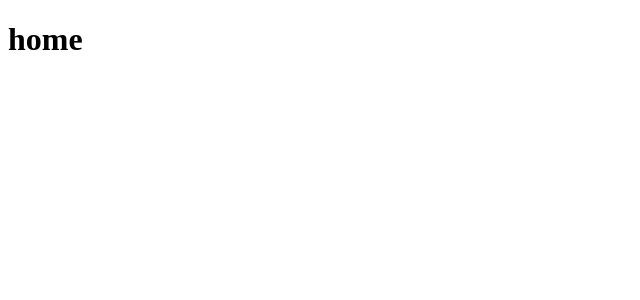
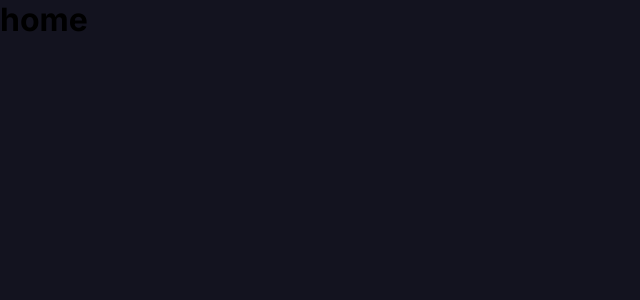
Before and after one commit to ltkbigdad/douglas_braz_portifolio, a React (Create React App) app: page / in a window 1280 px wide. Shown: the top 300 px of the page, without its empty margins (0-640 px from the left). Built offline with nearby package versions, Linux system fonts and the light colour scheme.

Commit message:
feat: criado o estilo global

```diff
--- a/public/index.html
+++ b/public/index.html
@@ -7,37 +7,23 @@
     <meta name="theme-color" content="#000000" />
     <meta
       name="description"
-      content="Web site created using create-react-app"
+      content="Portifólio"
     />
-    <link rel="apple-touch-icon" href="%PUBLIC_URL%/logo192.png" />
-    <!--
-      manifest.json provides metadata used when your web app is installed on a
-      user's mobile device or desktop. See https://developers.google.com/web/fundamentals/web-app-manifest/
-    -->
-    <link rel="manifest" href="%PUBLIC_URL%/manifest.json" />
-    <!--
-      Notice the use of %PUBLIC_URL% in the tags above.
-      It will be replaced with the URL of the `public` folder during the build.
-      Only files inside the `public` folder can be referenced from the HTML.
 
-      Unlike "/favicon.ico" or "favicon.ico", "%PUBLIC_URL%/favicon.ico" will
-      work correctly both with client-side routing and a non-root public URL.
-      Learn how to configure a non-root public URL by running `npm run build`.
-    -->
-    <title>React App</title>
+    <link
+      href="https://fonts.googleapis.com/css2?family=Mukta:wght@200;400;700&display=swap"
+      rel="stylesheet"
+    />
+    <link
+      href="https://fonts.googleapis.com/css2?family=Inter:wght@200;400;700&display=swap"
+      rel="stylesheet"
+    />
+
+    <title>Douglas Braz Batista</title>
   </head>
   <body>
     <noscript>You need to enable JavaScript to run this app.</noscript>
     <div id="root"></div>
-    <!--
-      This HTML file is a template.
-      If you open it directly in the browser, you will see an empty page.
 
-      You can add webfonts, meta tags, or analytics to this file.
-      The build step will place the bundled scripts into the <body> tag.
-
-      To begin the development, run `npm start` or `yarn start`.
-      To create a production bundle, use `npm run build` or `yarn build`.
-    -->
   </body>
 </html>
--- /dev/null
+++ b/src/Styles/Global.js
@@ -0,0 +1,38 @@
+import { createGlobalStyle } from "styled-components"
+
+const Global = createGlobalStyle`
+    * {
+        margin: 0;
+        padding: 0;
+        list-style-type: none;
+        box-sizing: border-box;
+        text-decoration: none;
+    }
+
+    body {
+        font-family: 'Inter', sans-serif;
+        background-color: var(--purple-800);
+    }
+
+    button, a {
+        :hover {
+            cursor: pointer;
+        }
+    }
+
+    :root {
+
+        --purple-200: #a40ee4;
+        --purple-300: #8257e6;
+        --purple-800: #13131f;
+
+        --white: #f9f9f9;
+
+        --grey-500: #82807f;
+        --grey-800: #212121;
+    }
+
+
+`;
+
+export default Global;
--- a/src/index.js
+++ b/src/index.js
@@ -2,11 +2,13 @@ import React from 'react';
 import ReactDOM from 'react-dom';
 import {App} from './App';
 import { BrowserRouter } from "react-router-dom"
+import Global from './Styles/Global';
 
 
 ReactDOM.render(
   <React.StrictMode>
     <BrowserRouter>
+      <Global/>
       <App />
     </BrowserRouter>
   </React.StrictMode>,
```
